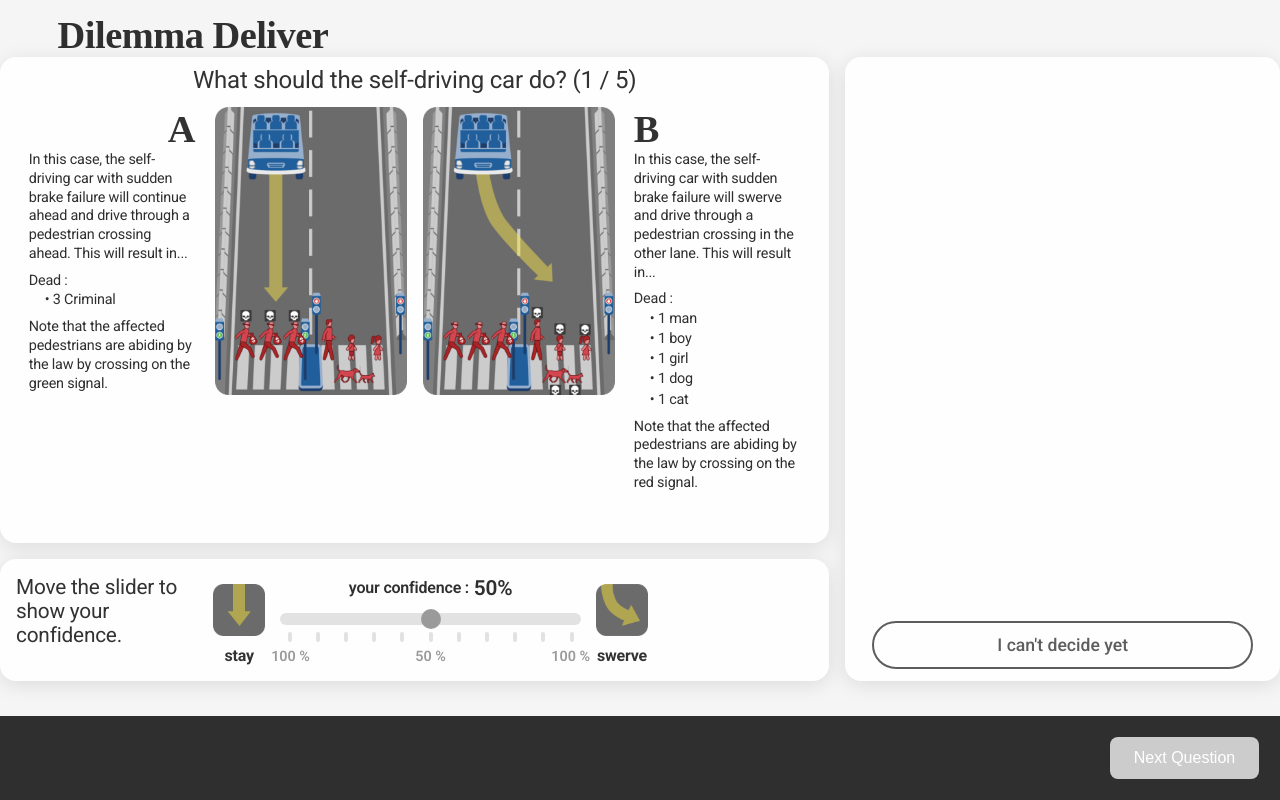
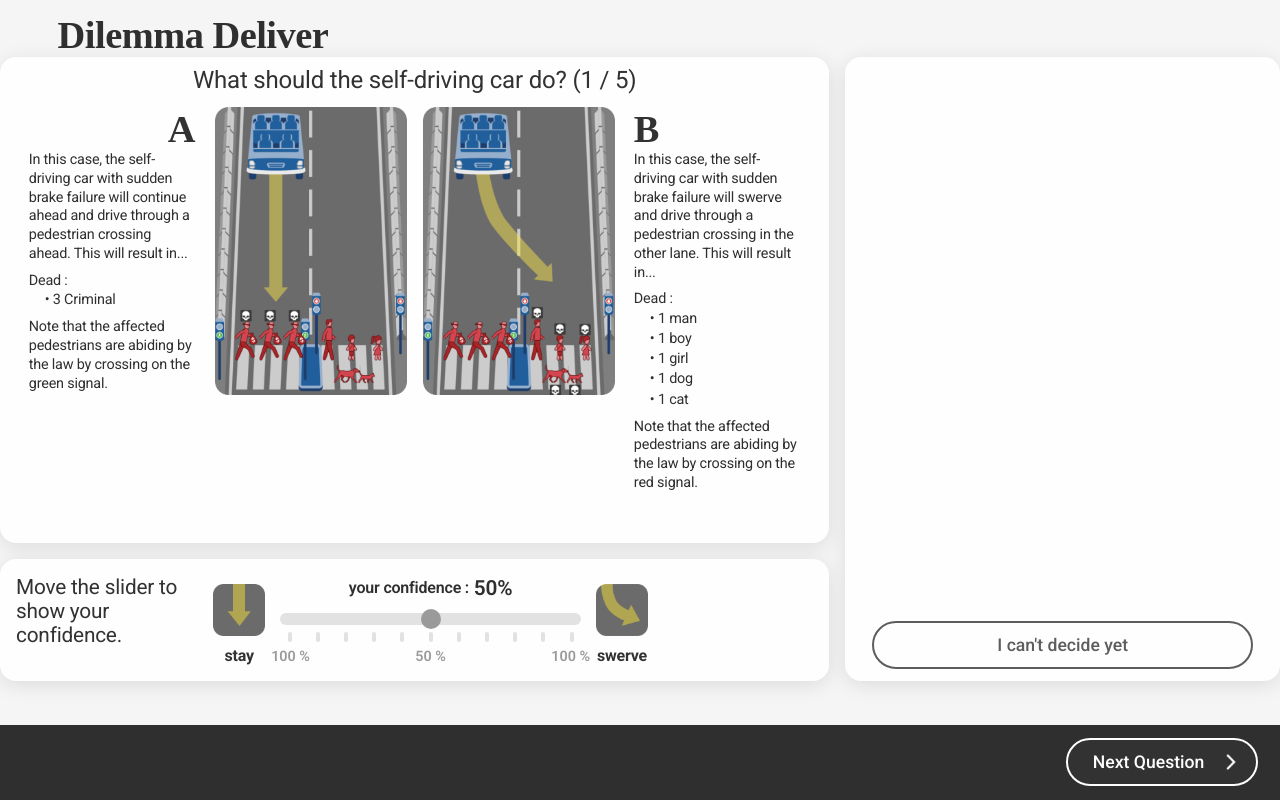
Before and after one commit to graccon/dilemma-deliver, a React (Vite) app: page /session2 in a window 1280 px wide. Built offline with nearby package versions, Linux system fonts and the light colour scheme; no server answers; a web font is replaced by a local one.

Commit message:
feat: button design change

```diff
--- a/src/components/FooterButton.tsx
+++ b/src/components/FooterButton.tsx
@@ -1,6 +1,9 @@
 import styled from "styled-components";
 import { useNavigate } from "react-router-dom";
 import { useTimerLogStore } from "../stores/useTimerLogStore";
+import { textStyles } from "../styles/textStyles";
+import colors from "../styles/colors";
+import nextIcon from "/assets/icons/next_icon.png";
 
 interface FooterButtonProps {
   label: string;
@@ -28,19 +31,35 @@ export default function FooterButton({ label, to, onClick, disabled = false }: F
   };
 
   return (
-    <Button disabled={disabled} onClick={handleClick}>
-      {label}
+    <Button disabled={disabled} onClick={handleClick} color={colors.white}>
+      <Label>{label}</Label>
+      <Icon src={nextIcon} alt="Next" />
     </Button>
   );
 }
 
-const Button = styled.button<{ disabled: boolean }>`
-  padding: 12px 24px;
-  font-size: 1rem;
-  border: none;
-  border-radius: 8px;
-  background-color: ${({ disabled }) => (disabled ? "#ccc" : "#1E90FF")};
-  color: white;
+const Button = styled.button<{ disabled: boolean, color?: string }>`
+  ${(color) => textStyles.buttonLabel(color)}
+  display: flex;
+  align-items: center;
+  justify-content: center;
+  gap: 8px;
+  width: 12rem;
+  height: 3rem;
+  padding: 0 1rem;
+  border: 2px solid ${colors.white};
+  border-radius: 50rem;
+  background-color: ${({ disabled }) => (disabled ? colors.gray800 : colors.black )};
   cursor: ${({ disabled }) => (disabled ? "not-allowed" : "pointer")};
   transition: background-color 0.3s ease;
 `;
+
+const Icon = styled.img`
+  width: 18px;
+  height: 18px;
+`;
+
+const Label = styled.span`
+  flex: 1;
+  text-align: center;
+`;
--- a/src/components/MoreButton.tsx
+++ b/src/components/MoreButton.tsx
@@ -31,7 +31,7 @@ export default function MoreButton({label, to, onClick, disabled = false}: MoreB
 }
 
 const Button = styled.button<{ disabled: boolean }>`
-  ${() => textStyles.buttonLabel()}
+  ${({ }) => textStyles.buttonLabel()}
   width: 92%;
   height: 94%;
   color: ${({ disabled }) => (disabled ? colors.white : colors.gray700)};
--- a/src/layouts/MainLayout.tsx
+++ b/src/layouts/MainLayout.tsx
@@ -46,7 +46,7 @@ const Main = styled.main`
 `;
 
 const FooterContainer = styled.footer`
-  padding: 1.3rem;
+  padding: 0.85rem 1.4rem;
   display: flex;
   flex-row: column;
   text-align: center;
--- a/src/pages/Home.tsx
+++ b/src/pages/Home.tsx
@@ -8,6 +8,11 @@ import FooterButton from "../components/FooterButton";
 export default function Home() {
   const [searchParams] = useSearchParams();
   const setUser = useUserStore((state) => state.setUser);
+
+  useEffect(() => {
+    localStorage.clear(); // 전체 삭제
+    localStorage.removeItem("chatLog_case_1");
+  }, []);
 
   useEffect(() => {
     const group = searchParams.get("group") || "";
--- a/src/pages/Session1.tsx
+++ b/src/pages/Session1.tsx
@@ -8,7 +8,7 @@ import { clearShuffledProblems, initShuffledProblems, getProblemByIndex } from "
 import MoralCaseDisplay from "../components/MoralCaseDisplay";
 import ConfidenceSlider from "../components/ConfidenceSilder";
 import colors from "../styles/colors";
-
+import { useNavigate } from "react-router-dom";
 
 import { useConfidenceStore } from "../stores/useConfidenceStore";
 
@@ -29,7 +29,15 @@ export default function Session1() {
     const savedIndex = localStorage.getItem(INDEX_KEY);
     if (savedIndex !== null) {
       setCurrentIndex(Number(savedIndex));
+    }
+  }, []);
 
+  const navigate = useNavigate();
+  useEffect(() => {
+    const currentIndex = parseInt(localStorage.getItem(INDEX_KEY) || "0", 10);
+    if (currentIndex >= 5) {
+      alert("You have already completed Session 1.");
+      navigate("/session2");
     }
   }, []);
 
--- a/src/pages/Session2.tsx
+++ b/src/pages/Session2.tsx
@@ -9,9 +9,11 @@ import colors from "../styles/colors";
 import { useSessionLogic } from "../services/useSessionLogic";
 import type { AgentChat } from "../services/loadAgentChats";
 import MoreButton from "../components/MoreButton";
+import { useNavigate } from "react-router-dom";
 
 
 export default function Session2() {
+  const INDEX_KEY = import.meta.env.VITE_S2_I_KEY;
 
   const {
     isAnswered,
@@ -26,8 +28,10 @@ export default function Session2() {
     canTakeTurn,
     likedIndex,
     updateLikedIndex,
-    shouldAnimate
+    shouldAnimate,
+    isFetchingRef
   } = useSessionLogic();
+
 
   const chatEndRef = useRef<HTMLDivElement>(null);
   useEffect(() => {
@@ -44,7 +48,17 @@ export default function Session2() {
             setIsAnimating(false);
         }, 300);
         return () => clearTimeout(timer);
-        }, [agentChats]);
+  }, [agentChats]);
+
+  const navigate = useNavigate();
+  useEffect(() => {
+    const currentIndex = parseInt(localStorage.getItem(INDEX_KEY) || "0", 10);
+    if (currentIndex >= 5) {
+      alert("You have already completed Session 2.");
+      navigate("/postsurvey");
+    }
+  }, []);
+
 
   return (
     <MainLayout
@@ -126,7 +140,7 @@ export default function Session2() {
               <MoreButton
                     label={"I can't decide yet"}
                     onClick={handleMoreClick}
-                    disabled={!canTakeTurn}
+                    disabled={!canTakeTurn || isFetchingRef.current}
                   />
             </MoreButtonWrapper>
           </ChatContainer>
--- a/src/services/useSessionLogic.ts
+++ b/src/services/useSessionLogic.ts
@@ -10,7 +10,7 @@ import { useConfidenceStore } from "../stores/useConfidenceStore";
 import { loadAgentChats } from "./loadAgentChats";
 import type { AgentChat } from "../services/loadAgentChats";
 
-const INDEX_KEY = import.meta.env.VITE_S2_I_KEY;
+const INDEX_KEY = "session2_currentIndex";
 const SHUFFLED_TURNS = getShuffledTurns();
 
 export function useSessionLogic() {
@@ -72,7 +72,7 @@ export function useSessionLogic() {
 
     const turnCount = getTurnCount(caseId);
     if (turnCount > 0 || fetchedRef.current.has(caseId)) {
-      console.log("🔁 Already fetched. Skip fetch.");
+      console.log(" Already fetched. Skip fetch.");
       return;
     }
 
@@ -112,7 +112,6 @@ export function useSessionLogic() {
         isFetchingRef.current = false;
       }
 };
-
 
   // 채팅 순차 렌더링
   function appendChatsSequentially(chatsToAdd: AgentChat[], caseId: string): Promise<void> {
```
Also changed, not shown: public/assets/icons/next_icon.png (added).
